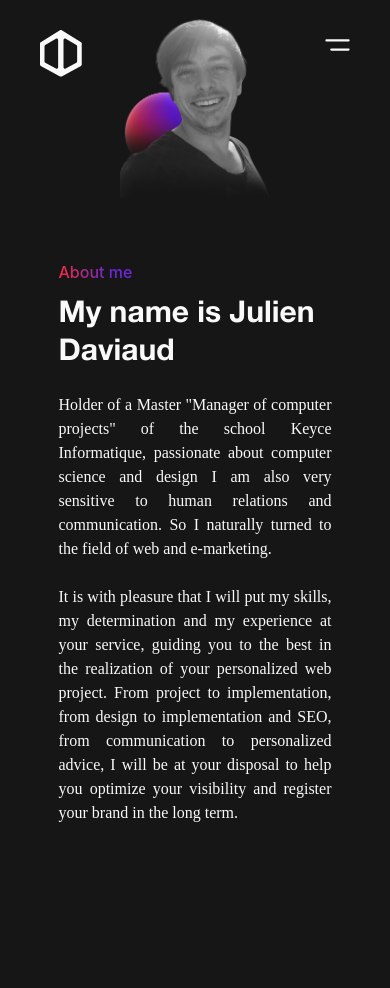
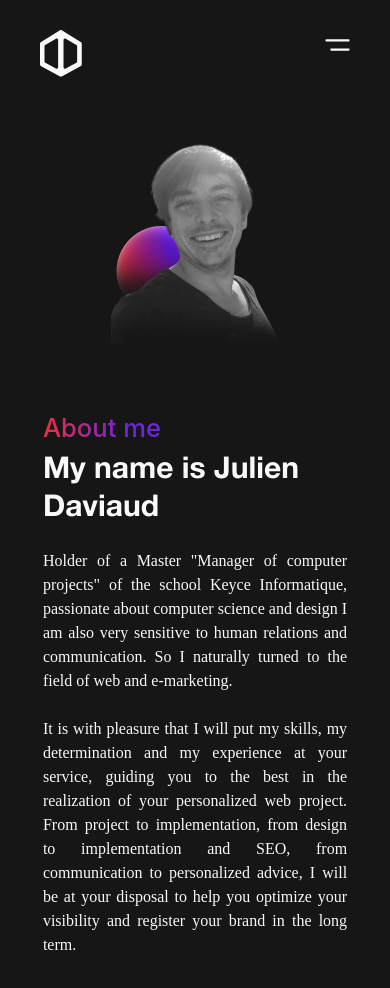
Before and after one commit to juliendaviaud/Daviaud-Design, a React (Create React App) app: page /about in a window 390 px wide. Shown: the top 988 px of the page. Before the commit the page ends 844 px from the top, so only its background shows below. Built offline with nearby package versions, Linux system fonts and the light colour scheme.

Commit message:
About-me + Video Projects Landing => Responsive corrections

```diff
--- a/src/components/About/About.css
+++ b/src/components/About/About.css
@@ -51,17 +51,29 @@
   }
 
   .about-image {
-    margin-bottom: 20%;
+    margin-bottom: 4rem;
   }
 
   .about-text-container {
     width: unset;
+  }
+
+  .colored-title {
+    font-size: 1.6rem;
   }
 }
 
 /* iPads, Tablets */
 
 @media screen and /* (min-width: 481px) and */ (max-width: 768px) {
+
+  .about {
+    padding-top: 7rem;
+  }
+
+  .about-container {
+    width: 78%;
+  }
 
 	.about-image {
 		width: 55%;
@@ -72,7 +84,18 @@
 /* Mobile devices */
 
 @media screen and (max-width: 550px) {
+  .about {
+    height: auto;
+    margin-bottom: 6rem;
+  }
+
 	.about-image {
 		height: auto;
 	}
 }
+
+@media screen and (max-width: 450px) {
+  .about {
+    padding-top: 9rem;
+  }
+}
--- a/src/components/Landing/Landing.css
+++ b/src/components/Landing/Landing.css
@@ -895,6 +895,10 @@
     height: 22px;
   }
 
+  .social-networks-container a img {
+    height: 22px;
+  }
+
   .timeline .left .timeline-content,
   .timeline .right .timeline-content {
     margin-left: 4.5rem;
@@ -945,4 +949,12 @@
   .fs-container p span {
     font-size: 1.5rem;
   }
+
+  .gradient-button {
+    font-size: 0.9rem;
+  }
+
+  /* Timeline */
+
+
 }
--- a/src/components/Project-Details/ProjectDetails.css
+++ b/src/components/Project-Details/ProjectDetails.css
@@ -201,7 +201,7 @@ li {
 
 @media screen and /* (min-width: 769px) and */ (max-width: 1024px) {
 
-  .colored-title {
+  pd-titles .colored-title {
     font-size: 1.3rem;
   }
 
@@ -270,7 +270,7 @@ li {
 
 @media screen and (max-width: 481px) {
 
-  .colored-title {
+  pd-titles .colored-title {
     font-size: 1rem;
   }
 
--- a/src/components/Projects-Video-Section/ProjectVideo.css
+++ b/src/components/Projects-Video-Section/ProjectVideo.css
@@ -34,11 +34,6 @@
 	background-image: url(../../assets/images/qwesteo/qwesteo-mockup.png);
 }
 
-.project-video-container:hover {
-	height: auto;
-	background-image: none;
-}
-
 .project-video-container video {
 	width: 100%;
 	border-radius: 20px;
@@ -62,3 +57,26 @@
 		pointer-events: none;
 	} */
 /*   } */
+
+@media screen and (min-width: 1200px) {
+	.project-video-container:hover {
+		height: auto;
+		background-image: none;
+	}
+}
+
+@media screen and (max-width: 768px) {
+	.project-video-container {
+		display: block !important;
+	}
+
+	.project-video-container:hover {
+
+	}
+
+	.project-link:hover {
+		width: 90%;
+		max-width: 985px;
+		height: 100%;
+	}
+}
```
